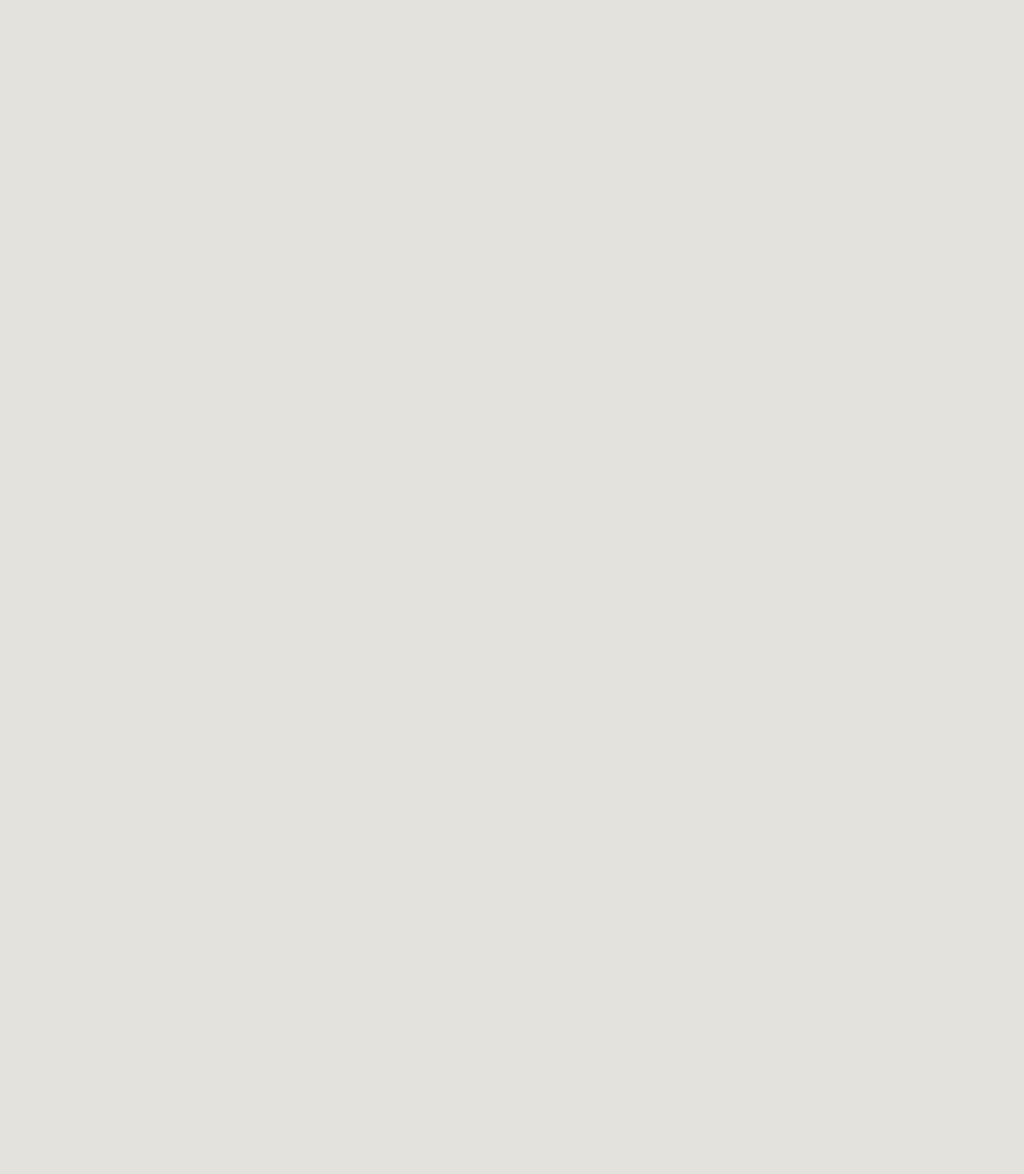
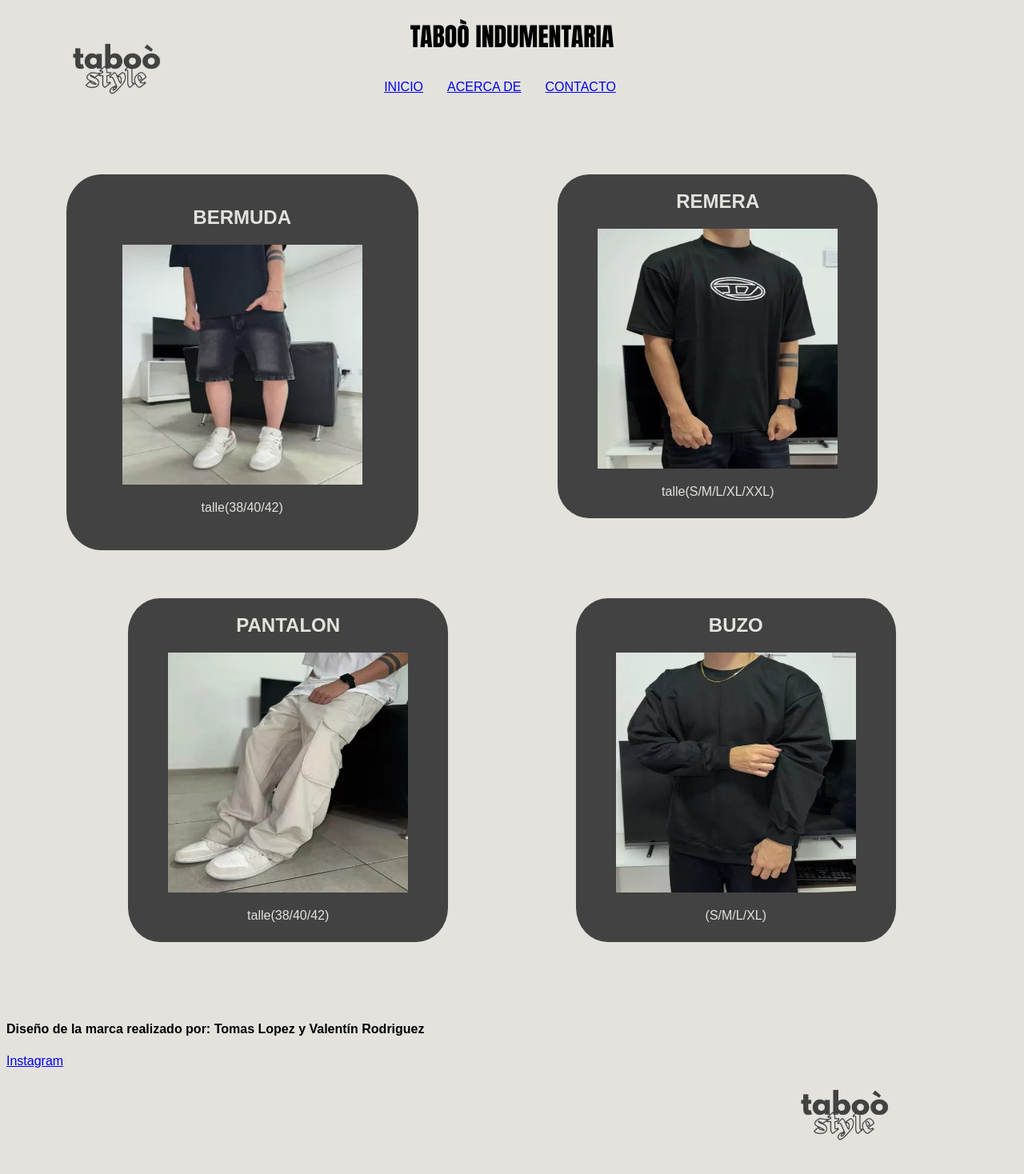
Before and after one commit to tomilopezz/TP-3, a plain HTML site: page index.html in a window 1280 px wide. Shown: the whole page at 80% size. Before the commit the page ends 800 px from the top, so only its background shows below. Drawn offline with Linux system fonts and the light colour scheme.

Commit message:
Add files via upload

```diff
--- a/assent/style.css
+++ b/assent/style.css
@@ -1,9 +1,156 @@
 body{
+    background-color: #e3e2dd;
+    font-family: Poppins, sans-serif;
     justify-content: center;
     text-align: center;
-    background-color: #e3e2dd;
-    font-family: 'Poppins', sans-serif;
+
 }
+
+
+.animal1{
+    background-color: #424242;
+    margin-right: 15%;
+    height: 430px;
+    width: 400px;
+    border-radius: 10%;
+    padding: 20px;
+}
+h2{
+    color: #e3e2dd;
+}
+p{
+    color: #e3e2dd;
+}
+.animal2{
+    background-color: #424242;
+    height: 430px;
+    width: 400px;
+    border-radius: 40px;
+}
+
+.animal3{
+    background-color: #424242;
+    margin-right: 15%;
+    height: 430px;
+    width: 400px;
+    border-radius: 10%;
+}
+
+.animal4{
+    background-color: #424242;
+    height: 430px;
+    width: 400px;
+    border-radius: 10%;
+
+}
+nav{
+    text-align: center;
+    margin-bottom: 80px;
+    margin-top: 80px;
+}
+.cont1{
+    display: flex;
+    margin-bottom: 60px;
+    text-align: center;
+    justify-content: center;
+    margin-top: 100px;
+    margin-right: 100px;
+}
+.cont2{
+    display: flex;
+    text-align: center;
+    justify-content: center;
+    margin-bottom: 100px;
+    padding-left: 100px;
+    margin-right: 100px;
+
+}
+.buzo{
+    width: 300px;
+    height: 300px;
+}
+.remera{
+    width: 300px;
+    height: 300px;
+}
+.pantalon{
+    width: 300px;
+    height: 300px;
+}
+.bermuda{
+    width: 300px;
+    height: 300px;
+}
+header{
+    text-align: center;
+}
+.logo{
+    border-radius: 100%;
+    height: 150px;
+    width: 150px;
+    position: absolute;
+    top: 10px;
+    left: 70px;
+}
+.logo2{
+    border-radius: 100%;
+    height: 150px;
+    width: 150px;
+    position: absolute;
+    right: 150px;
+}
+h1{
+    font-family: Impact, Haettenschweiler, 'Arial Narrow Bold', sans-serif;
+}
+
+.activa{
+    margin-right: 30px;
+}
+.activa2{
+    margin-right: 30px;
+}
+.activa3{
+    margin-right: 30px;
+}
+.fundador{
+    width: 250px;
+    height: 300px;
+}
+.protectora{
+    margin-top: 30px;
+    width: 250px;
+    height: 250px;
+}
+.acerca1{
+    background-color: #424242;
+    margin-right: 10%;
+    margin-left: 80px;
+    height: 350px;
+    width: 600px;
+    padding: 20px;
+}
+.acerca2{
+    background-color: #424242;
+    height: 430px;
+    width: 400px;
+    border-radius: 40px;
+}
+.acerca3{
+    background-color: #424242;
+    margin-right: 10%;
+    height: 430px;
+    width: 400px;
+    border-radius: 10%;
+
+}
+.acerca4{
+    background-color: #424242;
+    height: 350px;
+    width: 600px;
+    padding: 20px;
+}
+
+
 
 a{
     margin-right: 30px;
@@ -40,3 +187,7 @@ footer{
     bottom: 10px;
     right: 70px;
 }
+
+.contacto_parrafo{
+    color: black;
+}
--- a/index.html
+++ b/index.html
@@ -4,14 +4,49 @@
     <meta charset="UTF-8">
     <meta http-equiv="X-UA-Compatible" content="IE=edge">
     <meta name="viewport" content="width=device-width, initial-scale=1.0">
-    <title>Document</title>
+    <title>Inicio</title>
     <link rel="stylesheet" href="assent/style.css">
 </head>
+<header>
+    <h1>TABOÒ INDUMENTARIA</h1>
+    <img src="imagenes/WhatsApp Image 2025-04-16 at 11.29.40 AM (2).jpeg" alt="logo de la marca" class="logo">
+</header>
 <body>
-    <div class="tienda">
-        <header>
-            <h1> </h1>
-        </header>
-    </div>
+    <nav class="a3">
+        <a href="index.html" class="activa">INICIO</a>
+        <a href="acercade.html" class="activa2">ACERCA DE</a>
+        <a href="contacto.html" class="activa3">CONTACTO</a>
+    </nav>
+    <main>
+        <div class="cont1">
+            <article class="animal1">
+                <h2>BERMUDA</h2>
+                <img src="imagenes/WhatsApp Image 2025-04-16 at 11.23.13 AM (1).jpeg" alt="imagen de bermuda" class="bermuda">
+                <p>talle(38/40/42)</p>
+            </article>
+            <article class="animal2">
+                <h2>REMERA</h2>
+                <img src="imagenes/WhatsApp Image 2025-04-16 at 11.23.13 AM.jpeg" alt="imagen de remera" class="remera">
+                <p>talle(S/M/L/XL/XXL)</p>
+            </article>
+        </div>
+        <div class="cont2">
+            <article class="animal3">
+                <h2>PANTALON</h2>
+                <img src="imagenes/WhatsApp Image 2025-04-16 at 11.23.13 AM (3).jpeg" alt="imagen de pantalon" class="pantalon">
+                <p>talle(38/40/42)</p>
+            </article>
+            <article class="animal4">
+                <h2>BUZO</h2>
+                <img src="imagenes/WhatsApp Image 2025-04-16 at 11.23.13 AM (2).jpeg" alt="imagen de buzo" class="buzo">
+                <P>(S/M/L/XL)</P>
+            </article>
+        </div>
+    </main>
+    <footer>
+        <h4>Diseño de la marca realizado por: Tomas Lopez y Valentín Rodriguez</h4>
+        <a href="https://www.instagram.com/taboo.indumentaria?igsh=Nnc5YWRpcDFvaGJ4">Instagram</a>
+        <img src="imagenes/WhatsApp Image 2025-04-16 at 11.29.40 AM (2).jpeg" alt="logo de la marca" class="logo2">
+    </footer>
 </body>
 </html>
```
Also changed, not shown: acercade.html (+48 -0 lines), contacto.html (+1 -5 lines), imagenes/WhatsApp Image 2025-04-28 at 9.03.18 AM.jpeg (added).
